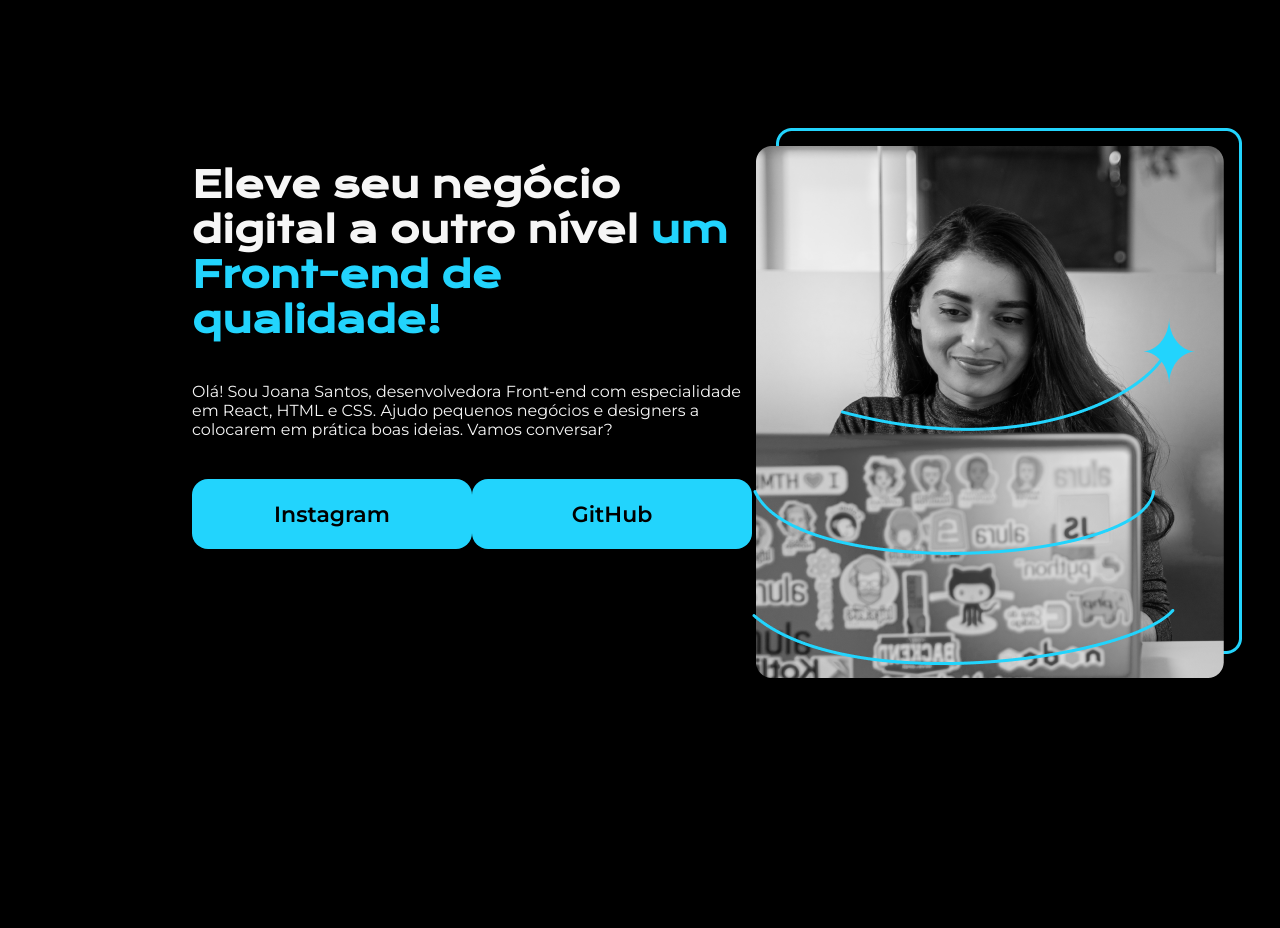
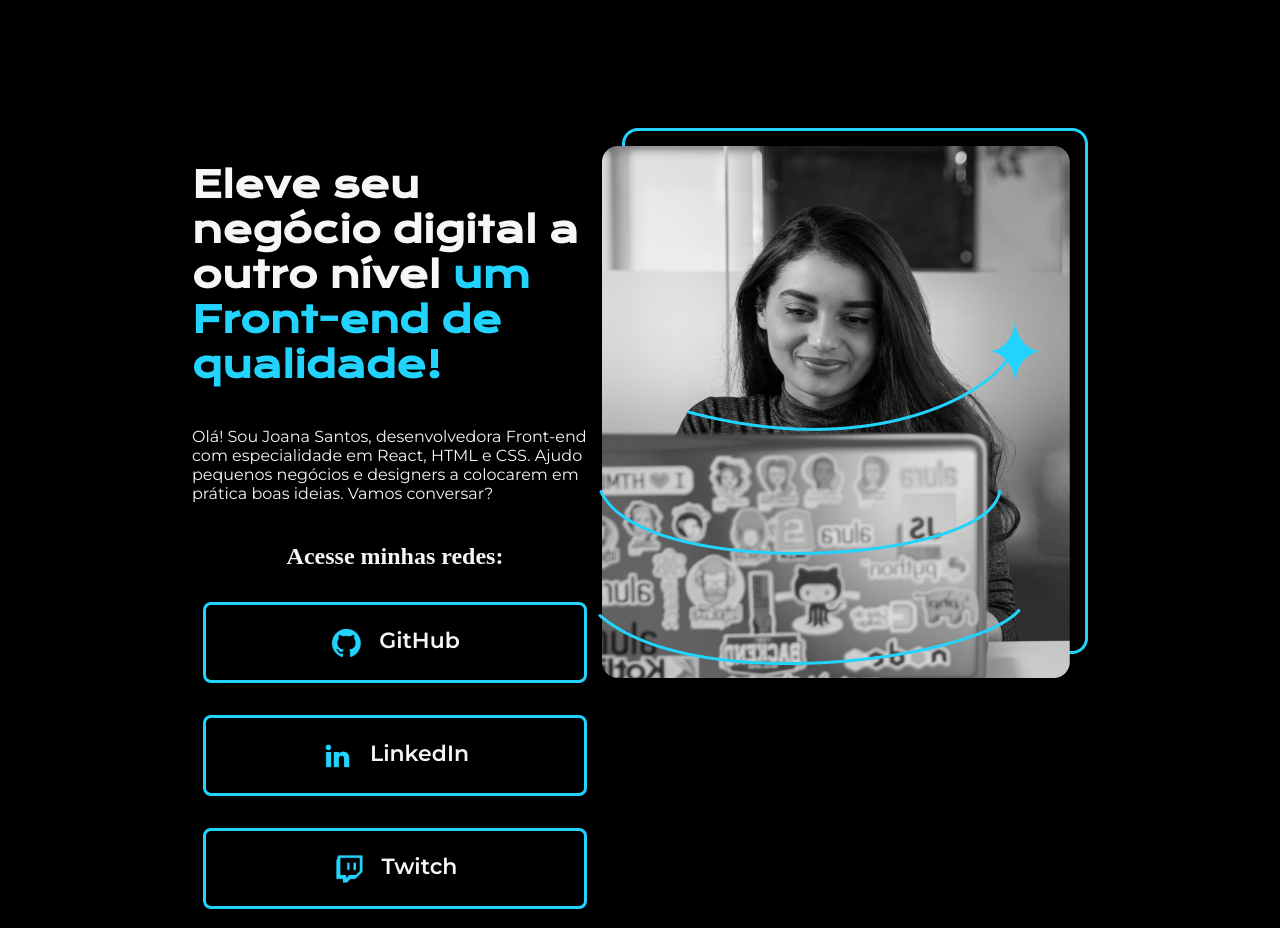
Before and after one commit to gabsmaciel/estudos-frontend, a plain HTML site: page index.html in a window 1280 px wide. Drawn offline with nearby package versions, Linux system fonts and the light colour scheme.

Commit message:
uso de imagens-icones

```diff
--- a/index.html
+++ b/index.html
@@ -24,15 +24,32 @@
                 em React, HTML e CSS.
                 Ajudo pequenos negócios e designers a colocarem em prática boas ideias. Vamos conversar?
             </p>
+
+
         <div class="apresentacao__links">
 
-            <a class="apresentacao__links__link" href="https://instagram.com">Instagram</a>
-            <a class = "apresentacao__links__link" href="https://github.com">GitHub</a>
+            <h2 class="apresentacao__links__subtitulo">Acesse minhas redes: </h2>
+
+            <a class = "apresentacao__links__link" href="https://github.com">
+                <img src="./assets/github.png">
+                GitHub
+            </a>
+
+            <a class="apresentacao__links__link" href="https://linkedin.com/in/">
+                <img src="./assets/linkedin.png">
+                LinkedIn
+            </a>
+
+            <a class="apresentacao__links__link" href="https://www.twitch.tv//">
+                <img src="./assets/twitch.png">
+                Twitch
+            </a>
+
         </div>
 
         </section>
 
-        <img src="imagem.png" alt="Imagem da Joana Santos programando.">
+        <img src="./assets/imagem.png" alt="Imagem da Joana Santos programando.">
 
     </main>
 
--- a/style.css
+++ b/style.css
@@ -21,8 +21,6 @@ body {
     display:flex;
     justify-content: space-between;
     align-items: center;
-
-
 }
 
 .apresentacao__conteudo {
@@ -31,38 +29,50 @@ body {
     flex-direction: column;
     gap: 40px;
     height: 482px;
-
 }
 
 .apresentacao__conteudo__titulo {
     font-size: 36px;
     font-family: "Krona One", sans-serif;
-
 }
 
 .apresentacao__conteudo__texto {
     font: size 24px;
     font-family: "Montserrat", sans-serif;
-
 }
 
 .apresentacao__links {
     display: flex;
+    flex-direction: column;
+    align-items: center;
     justify-content: space-between;
+    gap: 32px;
+}
+.apresentacao.apresentacao__links__subtitulo {
+
+    font-family: "Krona One", sans-serif;
+    font-weight: 400;
+    font-size: 24px;
+
 }
 
-.apresentacao__links__link {
-
-    background-color: #22D4FD;
-    width: 280px;
+ .apresentacao__links__link {
+    /* background-color: #22D4FD; */
+    display: flex;
+    justify-content: center;  /* usod e justify content para trazer conteúdo ao eixo. */
+    gap: 16px;
+    border: 3px solid #22D4FD;
+    width: 378px;
     text-align: center;
-    border-radius: 16px;
+    border-radius: 8px;
     font-size: 22px;
     font-weight: 600;
     padding: 21.5px 0;
     text-decoration: none;
-    color: black;
+    color: #f6f6f6;
     font-family: "Montserrat", sans-serif;
+}
 
-
+.apresentacao__links__link:hover {
+background-color: #272727;
 }
```
Also changed, not shown: assets/github.png (added), assets/imagem.png (renamed from imagem.png), assets/instagram.png (added), assets/linkedin.png (added), assets/twitch.png (added), assets/twitter-novo.png (added), assets/twitter.png (added).
